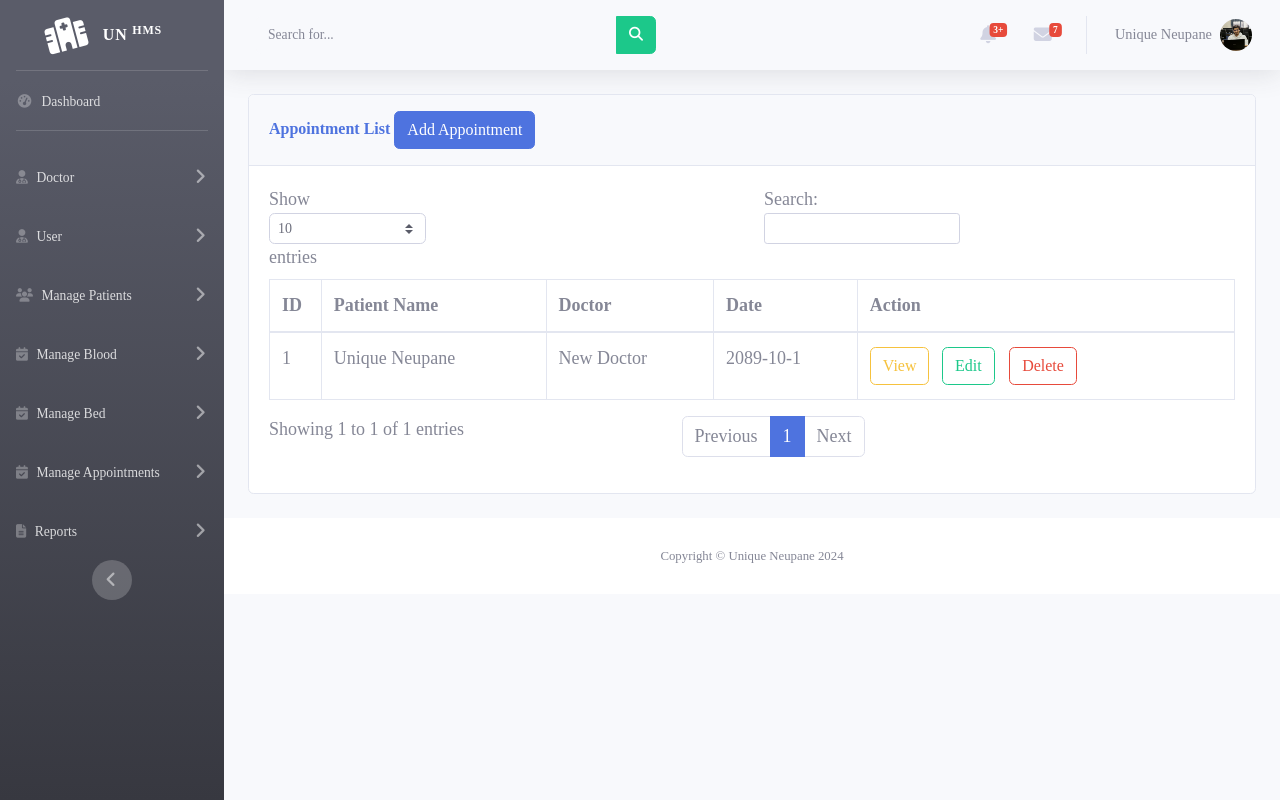
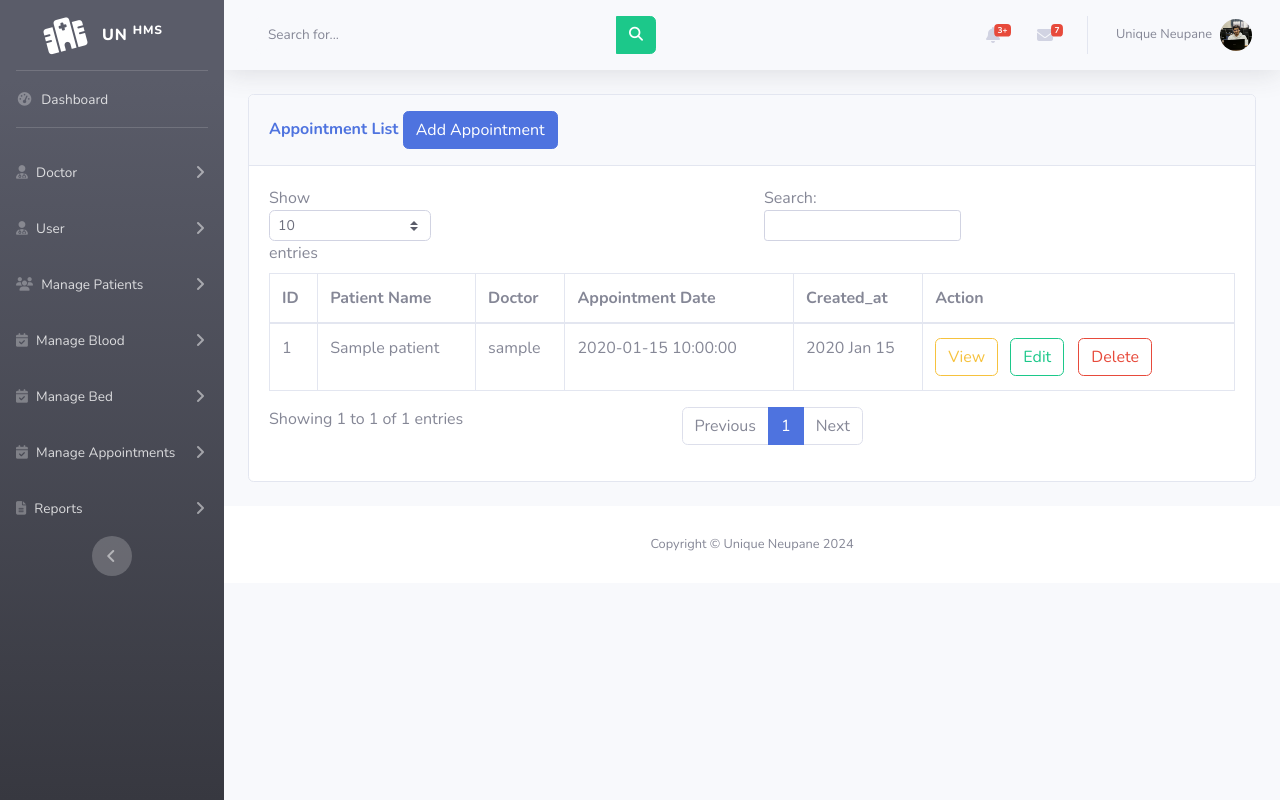
Before and after one commit to Unique982/Hospital-Management-System-Project, a PHP site: page /admin/appointment_list.php in a window 1280 px wide. Run offline with PHP 8.4, Linux system fonts and the light colour scheme; tables that the repository leaves empty or names only in its code hold one stand-in row (values such as "Sample post"); some libraries are stand-ins or nearby versions.

Commit message:
Day 7 upload code

```diff
--- a/admin/appointment_list.php
+++ b/admin/appointment_list.php
@@ -2,6 +2,21 @@
 include("includes/header.php");
 include("includes/navbar.php");
 include('../database/config.php');
+if(isset($_POST['add'])){
+    $doctor = mysqli_real_escape_string($conn,$_POST['doctor']);
+    $patient = mysqli_real_escape_string($conn,$_POST['patient']);
+    $date = mysqli_real_escape_string($conn,$_POST['date']);
+
+    $insert_query = "INSERT INTO `appointments`(`patient_id`, `doctor_id`, `appointment_date`, `created_at`)
+     VALUES('$patient','$doctor','$date',Now())";
+     if(mysqli_query($conn,$insert_query)){
+        echo '<div class="alert alert-success role="alert">Appointment Add Sucessful?</div>';
+     }
+     else{
+     echo '<div class="alert alert-success role="alert"> Appointment failed.<div>';
+     }
+
+}
 ?>
 <div class="modal fade" id="exampleModal" tabindex="-1" role="dialog" aria-labelledby="exampleModalLabel" aria-hidden="true">
 <div class="modal-dialog">
@@ -16,15 +31,29 @@ include('../database/config.php');
         <div class="modal-body">
             <div class="form-group">
                 <label for="">Doctor</label>
-                <input type="text" name="doctor" class="form-control" placeholder="Enter Doctor" required>
+                <select name="doctor" id="doctor" class="form-control" required>
+                <?php
+                $select_doctor_table = "SELECT * FROM user_tbl WHERE role='doctor'";
+                $doctor_result = mysqli_query($conn,$select_doctor_table);
+                while($doctor_table_data = mysqli_fetch_assoc($doctor_result)){
+                    echo"<option selected disabled> Select One</option>";
+                    echo "<option value='".$doctor_table_data['id']."'>".$doctor_table_data['user_name']."</option>";
+                }
+                ?>
+                 </select>
+
             </div>
             <div class="form-group">
                 <label for="">Patient</label>
                 <select name="patient" id="patient" class="form-control" required>
-                    <option selected disabled> Select One</option>
-                    <option value="1">Patient 1</option>
-                    <option value="2">Patient 2</option>
-                    <option value="3">Patient 3</option>
+                    <?php
+                    $select_query_patient_table = "SELECT * FROM patient";
+                    $result = mysqli_query($conn,$select_query_patient_table);
+                    while($row = mysqli_fetch_assoc($result)){
+                     echo"   <option selected disabled> Select One</option>";
+                        echo "<option value='".$row['patient_id']."'>".$row['name']."</option>";
+                    }
+                    ?>
                 </select>
             </div>
             <div class="form-group">
@@ -34,7 +63,7 @@ include('../database/config.php');
         </div>
         <div class="modal-footer">
             <button type="button" class="btn btn-secondary" data-dismiss="modal">Close</button>
-            <button type="submit" name="add" class="btn btn-primary">Save</button>
+            <button type="submit" name="add" class="btn btn-primary">Add</button>
         </div>
         </form>
     </div>
@@ -49,6 +78,18 @@ include('../database/config.php');
                 Add Appointment
             </button>
         </h6>
+        <!-- fetch Data  -->
+         <?php
+         $appoinment_data = "SELECT appointments.id, patient.name AS patient_name,user_tbl.user_name AS
+          doctor_name, appointments.appointment_date, appointments.created_at
+         FROM appointments
+         INNER JOIN patient ON appointments.patient_id= patient.patient_id
+         INNER JOIN user_tbl ON appointments.doctor_id = user_tbl.id
+        ORDER BY appointments.id ASC
+         ";
+         $app_result = mysqli_query($conn,$appoinment_data);
+         ?>
+
     </div>
     <div class="card-body">
         <div class="table-responsive">
@@ -58,25 +99,42 @@ include('../database/config.php');
                         <th>ID</th>
                         <th>Patient Name</th>
                         <th>Doctor</th>
-                        <th>Date</th>
+                        <th>Appointment Date</th>
+                        <th>Created_at</th>
                         <th>Action</th>
                     </tr>
                 </thead>
                 <tbody>
+                    <?php
+                    $sn =+1;
+                    if(mysqli_num_rows($app_result)>0){
+                        while($app = mysqli_fetch_assoc($app_result)){
+
+                    ?>
                     <tr>
-                        <td>1</td>
-                        <td>Unique Neupane</td>
-                        <td>New Doctor</td>
-                        <td>2089-10-1</td>
+                        <td><?php echo $sn ?></td>
+                        <td><?php echo $app['patient_name'] ?></td>
+                        <td><?php echo $app['doctor_name'] ?></td>
+                        <td><?php echo $app['appointment_date'] ?></td>
+                        <td><?php echo date("Y M d ", strtotime( $app['created_at'] ))?></td>
                         <td>
                             <a href=""><button type="button" class="btn btn-outline-warning mr-2">View</button></a>
-                            <a href="" class="btn btn-outline-success mr-2">Edit</a>
+                            <a href="appointment_edit.php" class="btn btn-outline-success mr-2">Edit</a>
+
                             <form action="" method="POST" id="deleteForm" style="display:inline-block; margin:2px;">
                                 <input type="hidden" name="patient_id" value="">
                                 <button type="submit" name="delete" class="btn btn-outline-danger" onclick="return confirmDelete()">Delete</button>
                             </form>
                         </td>
                     </tr>
+                    <?php
+                     $sn++;
+                        }}else{
+                            echo "Not Found";
+                        }
+
+
+                ?>
                 </tbody>
             </table>
         </div>
--- a/admin/includes/header.php
+++ b/admin/includes/header.php
@@ -35,7 +35,7 @@ $result = mysqli_query($conn, $select_query);
 
 </head>
 
-<body id="page-top" style="font-family:'Times New Roman';font-size:18px;">
+<body id="page-top">
 
     <!-- Page Wrapper -->
     <div id="wrapper">
--- a/admin/includes/navbar.php
+++ b/admin/includes/navbar.php
@@ -105,7 +105,6 @@
                 <div id="collapseFour" class="collapse" aria-labelledby="headingFour" data-parent="#accordionSidebar">
                     <div class="bg-white py-2 collapse-inner rounded">
                         <h6 class="collapse-header">Manage Appointment</h6>
-                        <a class="collapse-item" href="./appointment_add.php">Add</a>
                         <a class="collapse-item" href="./appointment_list.php">List</a>
                     </div>
                 </div>
```
Also changed, not shown: admin/appointment_add.php (deleted, +0 -94 lines), admin/appointment_edit.php (added, +62 -0 lines).
